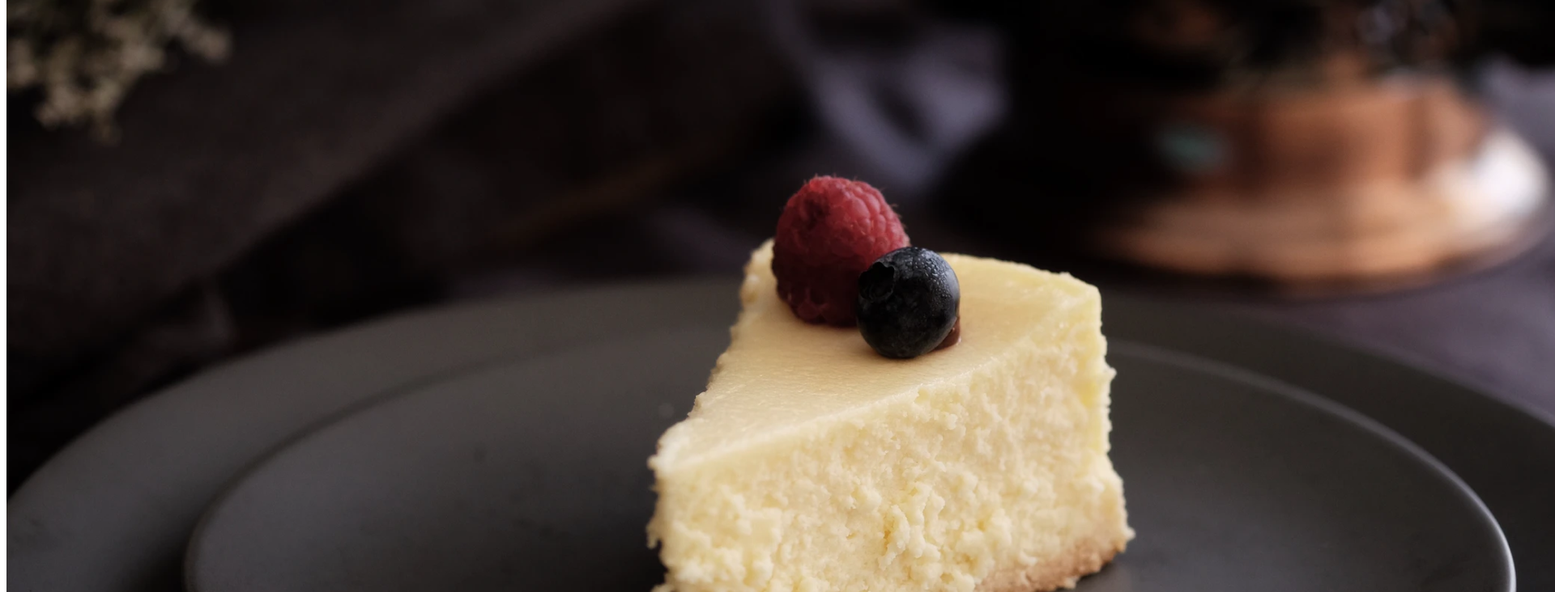
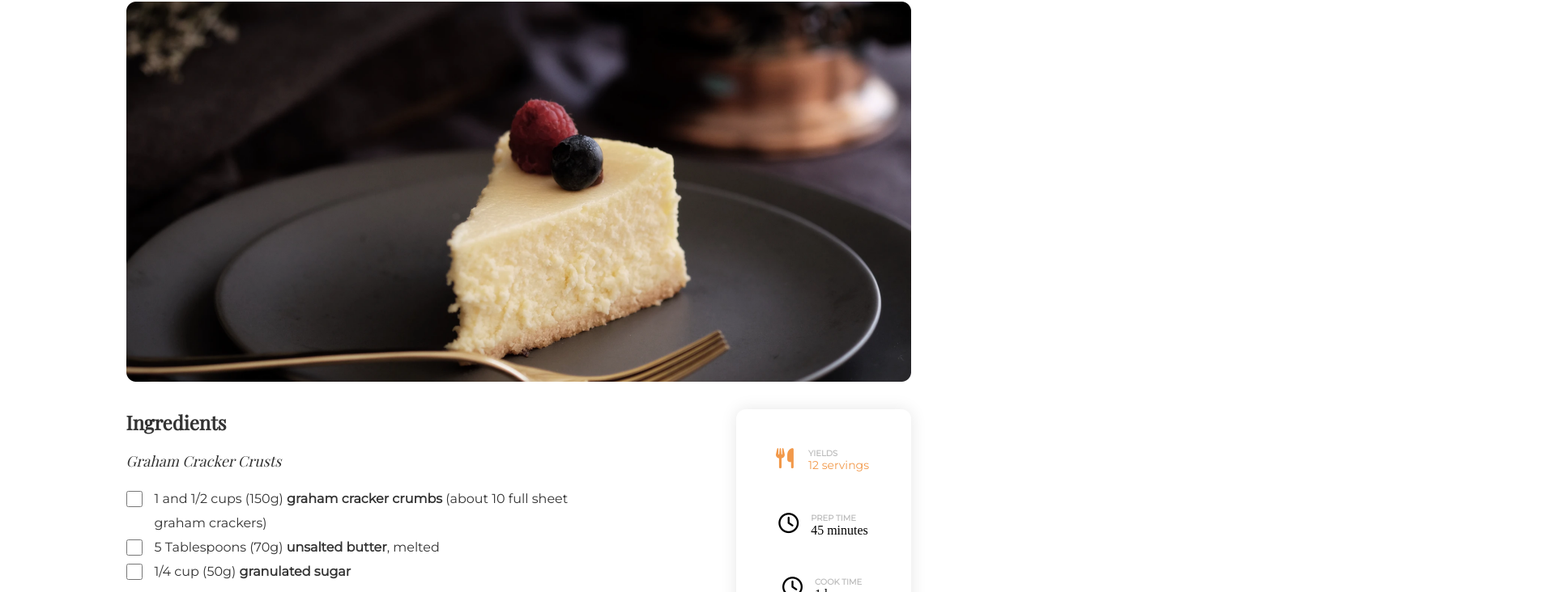
Before and after one commit to sana1298/Cake-recipe, a plain HTML site: page index.html in a window 1280 px wide. Shown: the part 138-870 px from the top of the page at 81% size, 1920 px wide, since content can reach past the window. Drawn offline with nearby package versions, Linux system fonts and the light colour scheme.

Commit message:
Update index.html

```diff
--- a/index.html
+++ b/index.html
@@ -6,7 +6,7 @@
     <meta name="viewport" content="width=device-width, initial-scale=1.0">
     <link rel="icon" type="image/x-icon" href="./devchallenges.png">
     <script src="https://kit.fontawesome.com/2bfa697d39.js" crossorigin="anonymous"></script>
-    <link rel="stylesheet" href="./recipe.css"/>
+    <link rel="stylesheet" href="./index.css"/>
     <link rel="preconnect" href="https://fonts.googleapis.com">
     <link rel="preconnect" href="https://fonts.gstatic.com" crossorigin>
     <link href="https://fonts.googleapis.com/css2?family=Montserrat&family=Playfair+Display&display=swap" rel="stylesheet">
```
